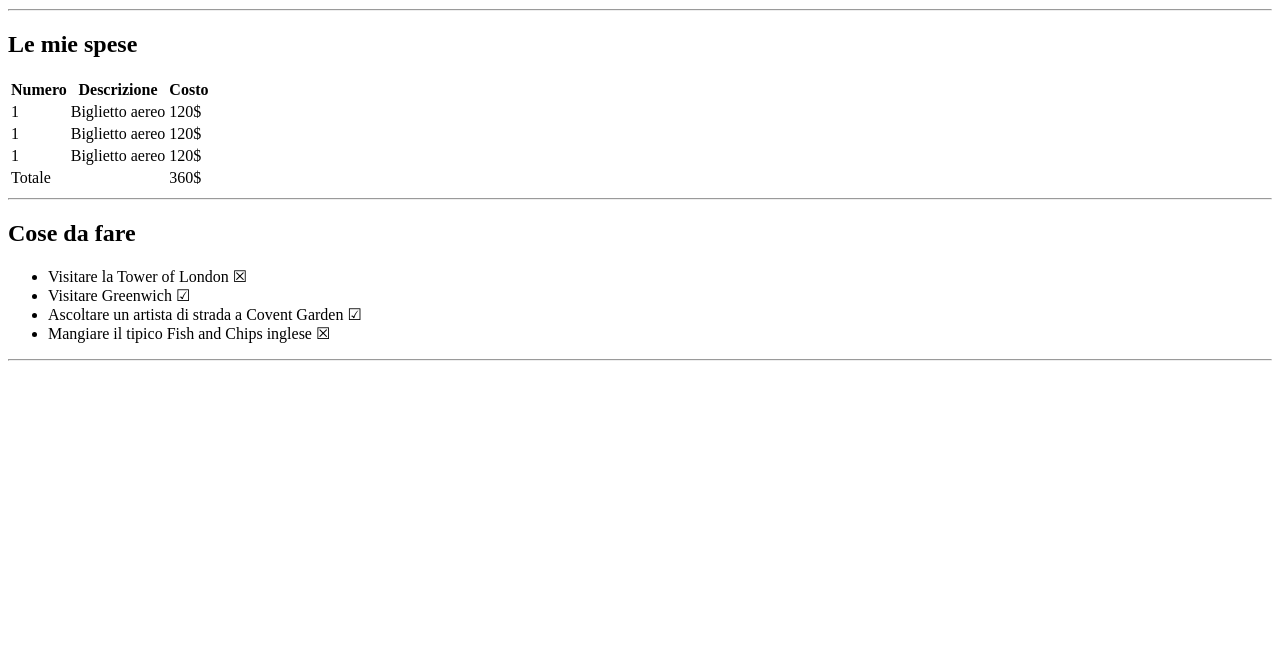
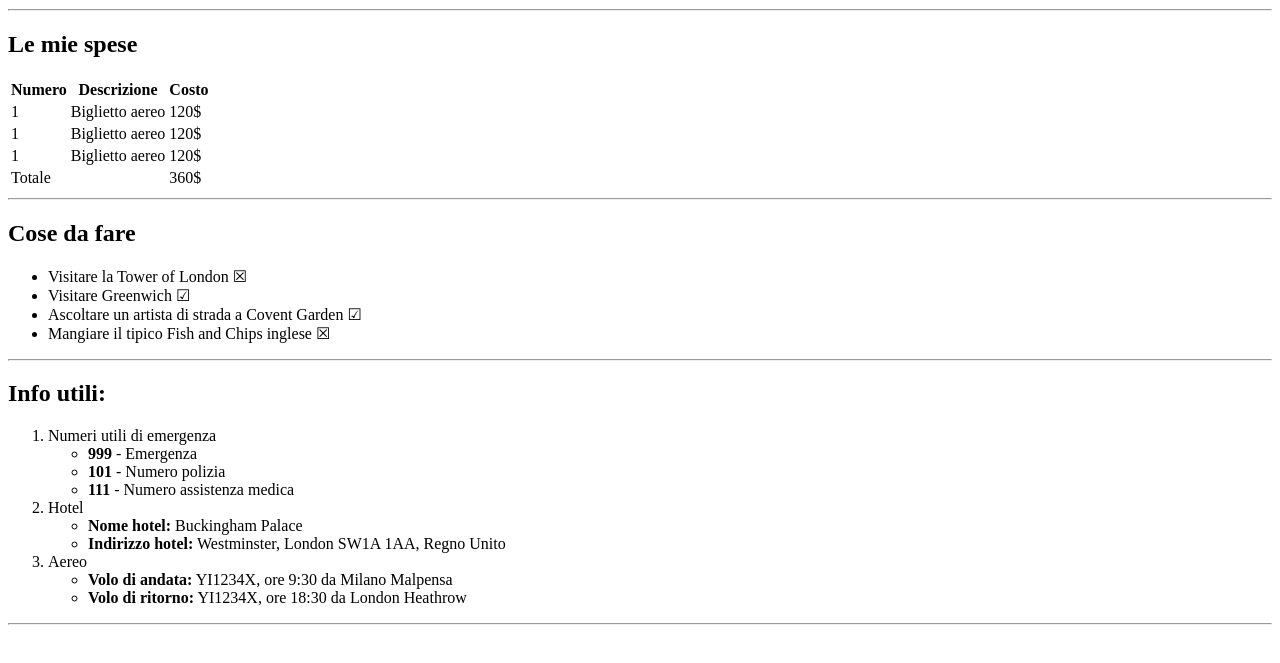
Before and after one commit to GiovanniCadoni/html-london-trip, a plain HTML site: page index.html in a window 1280 px wide. Shown: the part 99-762 px from the top of the page. Drawn offline with Linux system fonts and the light colour scheme.

Commit message:
add: terza sezione del main

```diff
--- a/index.html
+++ b/index.html
@@ -114,6 +114,54 @@
                 <hr>
             </section>
 
+            <!--Scriviamo la terza sezione del main-->
+            <section>
+                <h2>
+                    Info utili:
+                </h2>
+
+                <!--Ci occupiamo di inserire una lista non ordinata all'interno di una lista ordinata-->
+                <ol>
+                    <li>
+                        Numeri utili di emergenza
+                        <ul>
+                            <li>
+                                <strong>999</strong> - Emergenza
+                            </li>
+                            <li>
+                                <strong>101</strong> - Numero polizia
+                            </li>
+                            <li>
+                                <strong>111</strong> - Numero assistenza medica
+                            </li>
+                        </ul>
+                    </li>
+                    <li>
+                        Hotel
+                        <ul>
+                            <li>
+                                <strong>Nome hotel:</strong> Buckingham Palace
+                            </li>
+                            <li>
+                                <strong>Indirizzo hotel:</strong> Westminster, London SW1A 1AA, Regno Unito
+                            </li>
+                        </ul>
+                    </li>
+                    <li>
+                        Aereo
+                        <ul>
+                            <li>
+                                <strong>Volo di andata:</strong> YI1234X, ore 9:30 da Milano Malpensa
+                            </li>
+                            <li>
+                                <strong>Volo di ritorno:</strong> YI1234X, ore 18:30 da London Heathrow
+                            </li>
+                        </ul>
+                    </li>
+                </ol>
+                <hr>
+            </section>
+
         </main>
 
     </body>
```
